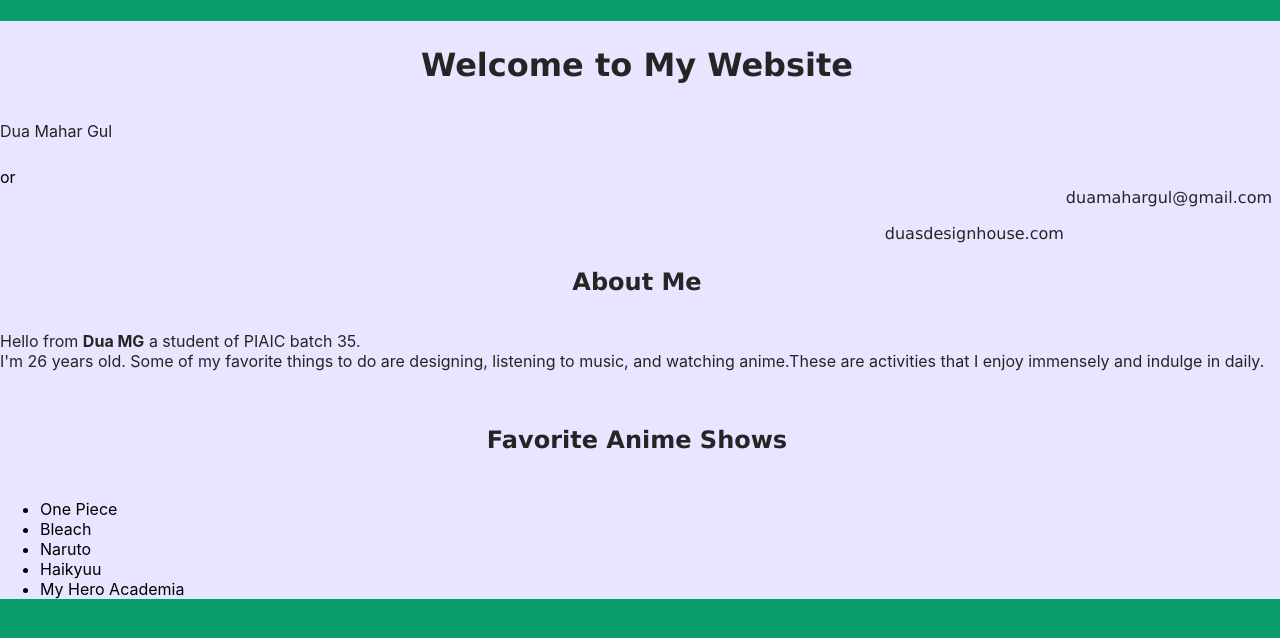
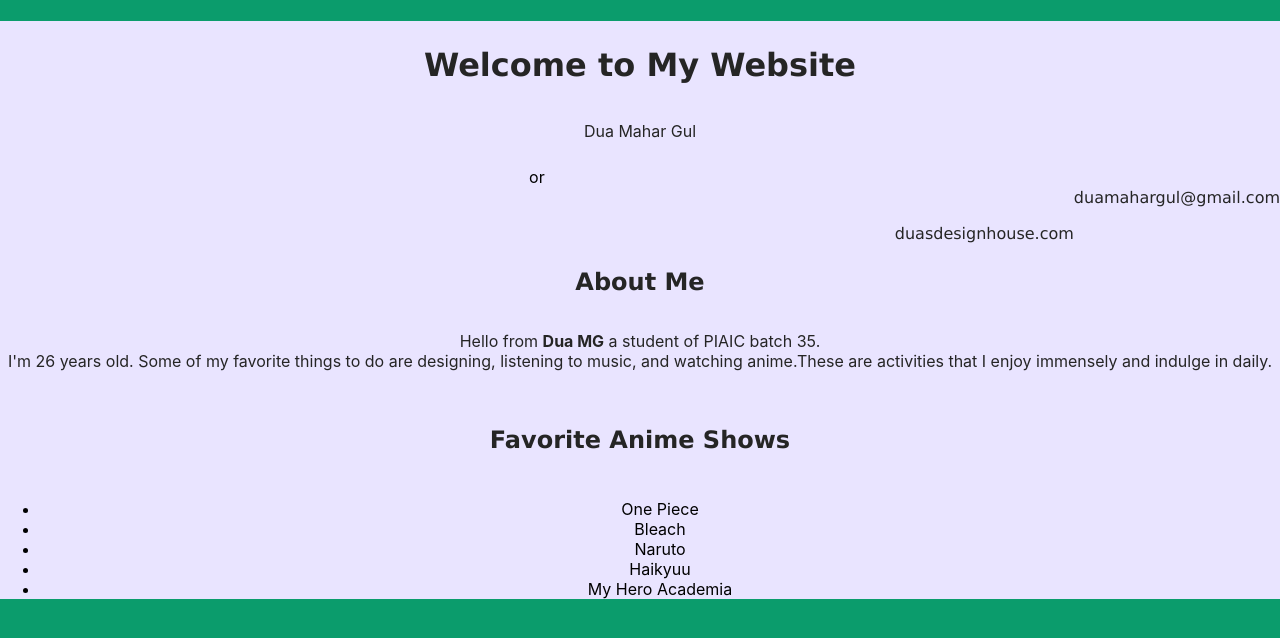
Before and after one commit to DuaMaharGul/bootcamp3, a React (Create React App) app: page / in a window 1280 px wide. Shown: the top 638 px of the page. Built offline with nearby package versions, Linux system fonts and the light colour scheme.

Commit message:
Update App.css

```diff
--- a/src/App.css
+++ b/src/App.css
@@ -69,7 +69,7 @@ h2 {
 	position: relative;
 	top: -10px;
 	color: #252525;
-  margin-right:2px;
+  text-align: center;
 	border-top-left-radius: 15px;
 	border-top-right-radius: 15px;
 }
@@ -77,7 +77,7 @@ h2 {
 
 #email{
 	float:right;
-	margin-right:2px;
+	text-align: center;
 	padding-top:5px;
 	font-size:16px;
 	font-family: Verdana, sans-serif;
@@ -92,6 +92,6 @@ h2:hover
 	background-color:#0ec588;
 }
 div{
-  margin-right:2px;
+  text-align: center;
 	border-radius:3px dotted rgb(152, 19, 214);
 }
```
